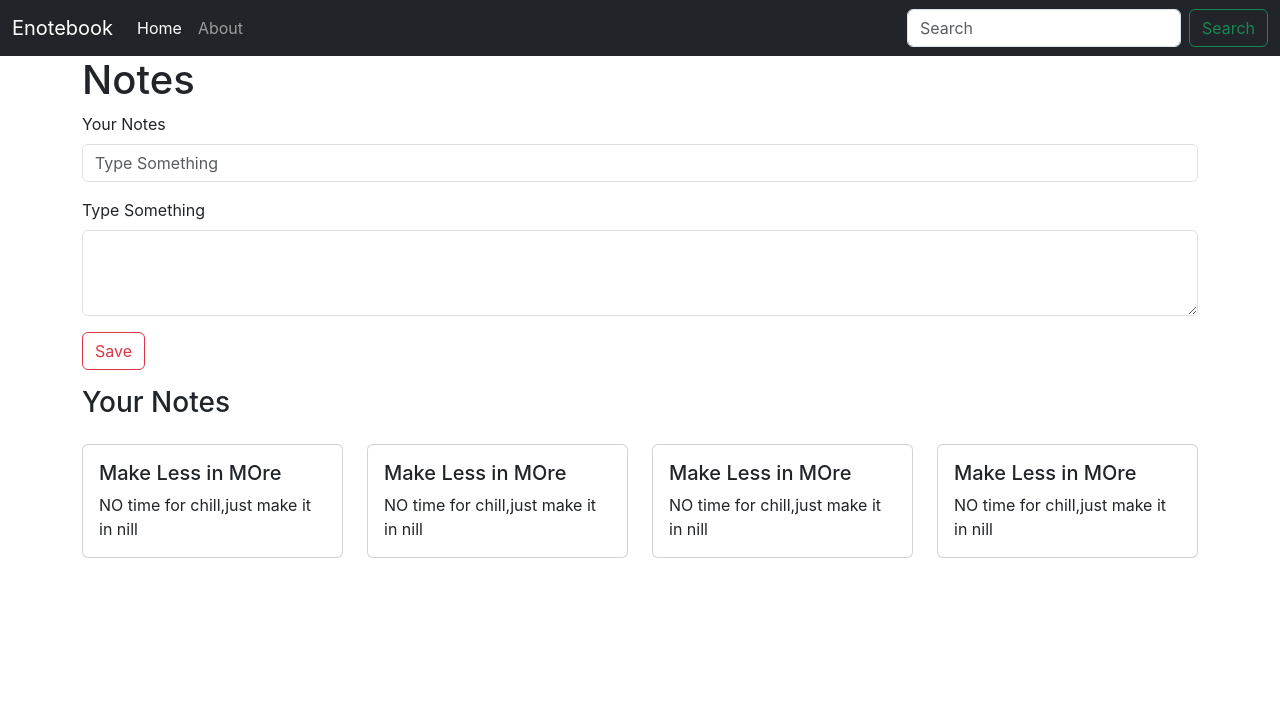
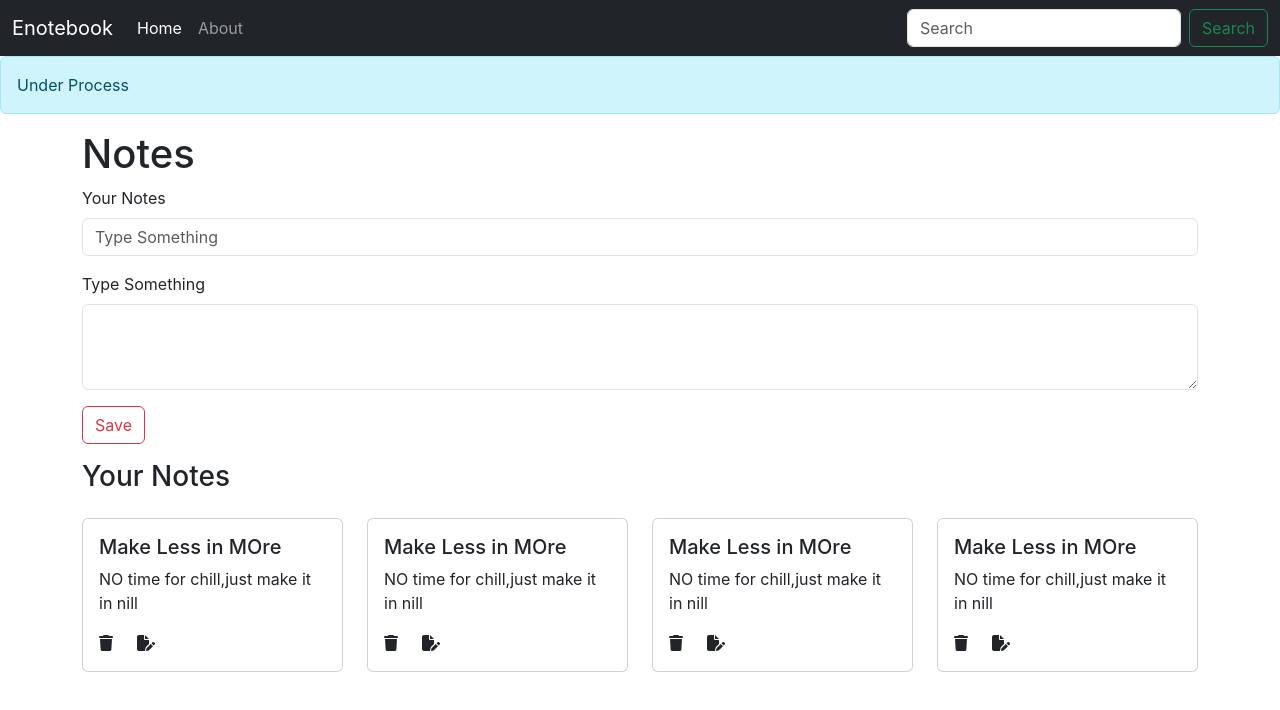
Before and after one commit to kowshik76/Enotebook, a React (Create React App) app: page /home in a window 1280 px wide. Shown: the top 710 px of the page. Built offline with nearby package versions, Linux system fonts and the light colour scheme.

Commit message:
Used Awsome Fonts and added Alert Component

```diff
--- a/public/index.html
+++ b/public/index.html
@@ -24,6 +24,7 @@
   <script src="https://cdn.jsdelivr.net/npm/bootstrap@5.3.3/dist/js/bootstrap.min.js"
     integrity="sha384-0pUGZvbkm6XF6gxjEnlmuGrJXVbNuzT9qBBavbLwCsOGabYfZo0T0to5eqruptLy"
     crossorigin="anonymous"></script>
+  <script src="https://kit.fontawesome.com/8aca3ffe90.js" crossorigin="anonymous"></script>
 </body>
 
 </html>
--- a/src/App.js
+++ b/src/App.js
@@ -8,6 +8,7 @@ import Navbar from './components/Navbar';
 import About from './components/About';
 import Home from './components/Home';
 import NoteState from './context/notes/NoteState';
+import { Alert } from './components/Alert';
 function App() {
   return (
     <>
@@ -15,6 +16,7 @@ function App() {
         <Router>
 
           <Navbar />
+          <Alert message={"Under Process"} />
 
           <div className="container">
             <Routes>
--- /dev/null
+++ b/src/components/Alert.js
@@ -0,0 +1,10 @@
+import React from 'react'
+
+export const Alert = (props) => {
+    const { message } = props;
+    return (
+        <div><div className="alert alert-info" role="alert">
+            {message}
+        </div></div>
+    )
+}
--- a/src/components/Notesitem.js
+++ b/src/components/Notesitem.js
@@ -1,5 +1,4 @@
 import React from 'react'
-
 export const Notesitem = (props) => {
     const { note } = props;
     return (
@@ -8,7 +7,8 @@ export const Notesitem = (props) => {
                 <div className="card-body ">
                     <h5 className="card-title">{note.title}</h5>
                     <p className="card-text">{note.description}</p>
-
+                    <i class="fa-solid fa-trash"></i>
+                    <i class="fa-solid fa-file-pen mx-4"></i>
                 </div>
             </div>
         </div>
--- a/src/index.css
+++ b/src/index.css
@@ -11,3 +11,7 @@ code {
   font-family: source-code-pro, Menlo, Monaco, Consolas, 'Courier New',
     monospace;
 }
+
+i {
+  cursor: pointer;
+}
```
